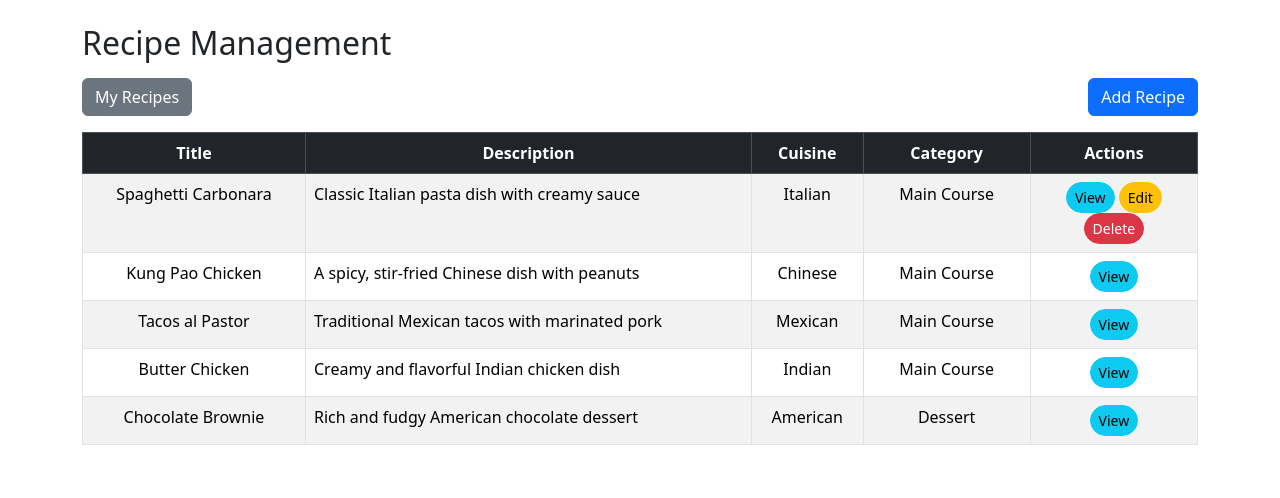
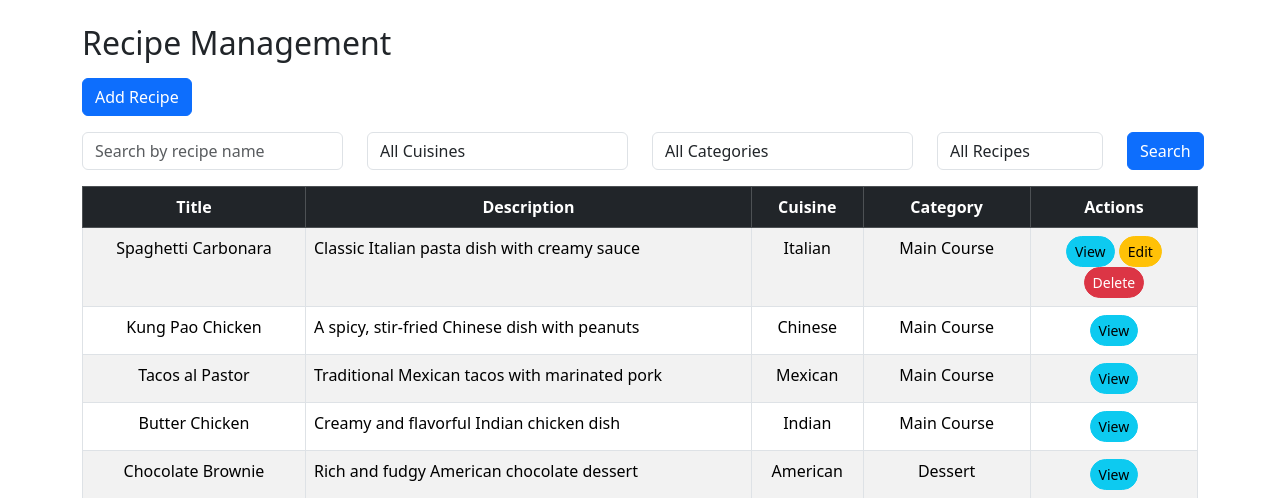
Before and after one commit to LiewZhengXian/Server-Side-Assignment, a PHP site: page /recipe_management_module/recipe.php in a window 1280 px wide. Shown: the part 56-554 px from the top of the page. Run offline with PHP 8.4, Linux system fonts and the light colour scheme; a user stored in the database is signed in; data comes from the database, SQL or seed files in the repository.

Commit message:
Recipe Module v4.0 - Added search feature

```diff
--- a/recipe_management_module/recipe.php
+++ b/recipe_management_module/recipe.php
@@ -3,6 +3,10 @@ session_start();
 require '../user_module/database.php';
 
 $user_id = $_SESSION['user_id'];
+
+// Fetch all cuisines and categories for filters
+$cuisines = $con->query("SELECT * FROM Cuisine");
+$categories = $con->query("SELECT * FROM Category");
 
 // Fetch all recipes initially
 $sql = "SELECT r.recipe_id, r.title, r.description, c.cuisine_name, cat.category_name, r.user_id
@@ -95,9 +99,42 @@ $result = $con->query($sql);
     <div class="container mt-4">
         <h2 class="mb-3">Recipe Management</h2>
         <div class="d-flex justify-content-between mb-3">
-            <button class="btn btn-secondary" id="toggleRecipes" onclick="toggleRecipes()">My Recipes</button>
             <a href="add_recipe.php" class="btn btn-primary">Add Recipe</a>
         </div>
+
+        <!-- Search and Filter Form -->
+        <form id="searchForm" class="mb-3">
+            <div class="row">
+                <div class="col-md-3">
+                    <input type="text" class="form-control" id="searchTitle" placeholder="Search by recipe name">
+                </div>
+                <div class="col-md-3">
+                    <select class="form-control" id="filterCuisine">
+                        <option value="">All Cuisines</option>
+                        <?php while ($row = $cuisines->fetch_assoc()) { ?>
+                            <option value="<?php echo $row['cuisine_name']; ?>"><?php echo $row['cuisine_name']; ?></option>
+                        <?php } ?>
+                    </select>
+                </div>
+                <div class="col-md-3">
+                    <select class="form-control" id="filterCategory">
+                        <option value="">All Categories</option>
+                        <?php while ($row = $categories->fetch_assoc()) { ?>
+                            <option value="<?php echo $row['category_name']; ?>"><?php echo $row['category_name']; ?></option>
+                        <?php } ?>
+                    </select>
+                </div>
+                <div class="col-md-2">
+                    <select class="form-control" id="filterOwnership">
+                        <option value="all">All Recipes</option>
+                        <option value="my">My Recipes</option>
+                    </select>
+                </div>
+                <div class="col-md-1">
+                    <button type="button" class="btn btn-primary" onclick="searchRecipes()">Search</button>
+                </div>
+            </div>
+        </form>
 
         <!-- Recipe Table -->
         <div class="table-responsive">
@@ -113,7 +150,7 @@ $result = $con->query($sql);
                 </thead>
                 <tbody>
                     <?php while ($row = $result->fetch_assoc()) { ?>
-                        <tr data-user-id="<?php echo $row['user_id']; ?>">
+                        <tr data-user-id="<?php echo $row['user_id']; ?>" data-title="<?php echo htmlspecialchars($row['title']); ?>" data-cuisine="<?php echo htmlspecialchars($row['cuisine_name']); ?>" data-category="<?php echo htmlspecialchars($row['category_name']); ?>">
                             <td><?php echo htmlspecialchars($row['title']); ?></td>
                             <td align=left><?php echo htmlspecialchars($row['description']); ?></td>
                             <td><?php echo htmlspecialchars($row['cuisine_name']); ?></td>
@@ -149,24 +186,6 @@ $result = $con->query($sql);
     </div>
 
     <script>
-        let showMyRecipes = false;
-
-        function toggleRecipes() {
-            let rows = document.querySelectorAll('#recipeTable tbody tr');
-            let button = document.getElementById('toggleRecipes');
-            showMyRecipes = !showMyRecipes;
-            rows.forEach(row => {
-                if (showMyRecipes) {
-                    if (row.dataset.userId !== '<?php echo $user_id; ?>') {
-                        row.style.display = 'none';
-                    }
-                } else {
-                    row.style.display = '';
-                }
-            });
-            button.textContent = showMyRecipes ? 'All Recipes' : 'My Recipes';
-        }
-
         function loadRecipeDetails(recipeId) {
             const xhr = new XMLHttpRequest();
             xhr.open("GET", "view_recipe.php?id=" + recipeId, true);
@@ -183,6 +202,32 @@ $result = $con->query($sql);
                 window.location.href = "delete_recipe.php?id=" + recipeId;
             }
         }
+
+        function searchRecipes() {
+            const title = document.getElementById('searchTitle').value.toLowerCase();
+            const cuisine = document.getElementById('filterCuisine').value.toLowerCase();
+            const category = document.getElementById('filterCategory').value.toLowerCase();
+            const ownership = document.getElementById('filterOwnership').value;
+
+            const rows = document.querySelectorAll('#recipeTable tbody tr');
+            rows.forEach(row => {
+                const rowTitle = row.dataset.title.toLowerCase();
+                const rowCuisine = row.dataset.cuisine.toLowerCase();
+                const rowCategory = row.dataset.category.toLowerCase();
+                const rowUserId = row.dataset.userId;
+
+                const matchesTitle = rowTitle.includes(title);
+                const matchesCuisine = !cuisine || rowCuisine === cuisine;
+                const matchesCategory = !category || rowCategory === category;
+                const matchesOwnership = ownership === 'all' || (ownership === 'my' && rowUserId === '<?php echo $user_id; ?>');
+
+                if (matchesTitle && matchesCuisine && matchesCategory && matchesOwnership) {
+                    row.style.display = '';
+                } else {
+                    row.style.display = 'none';
+                }
+            });
+        }
     </script>
 
 </body>
```
